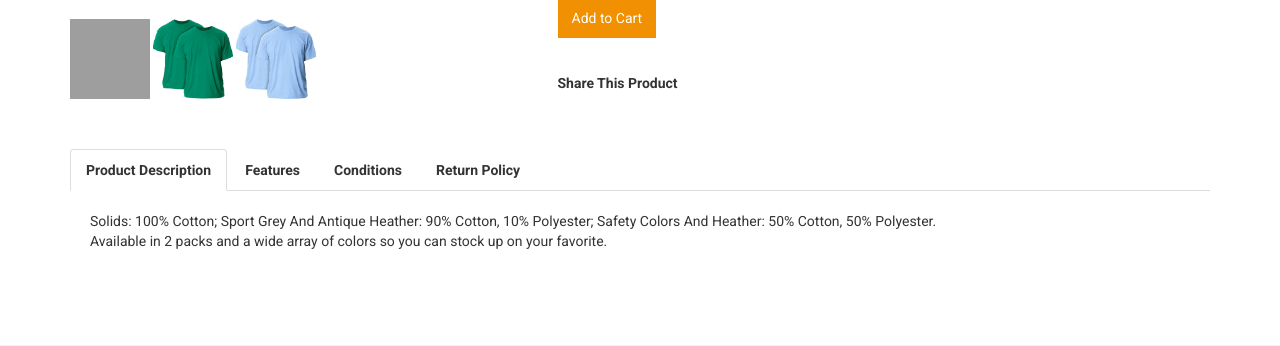
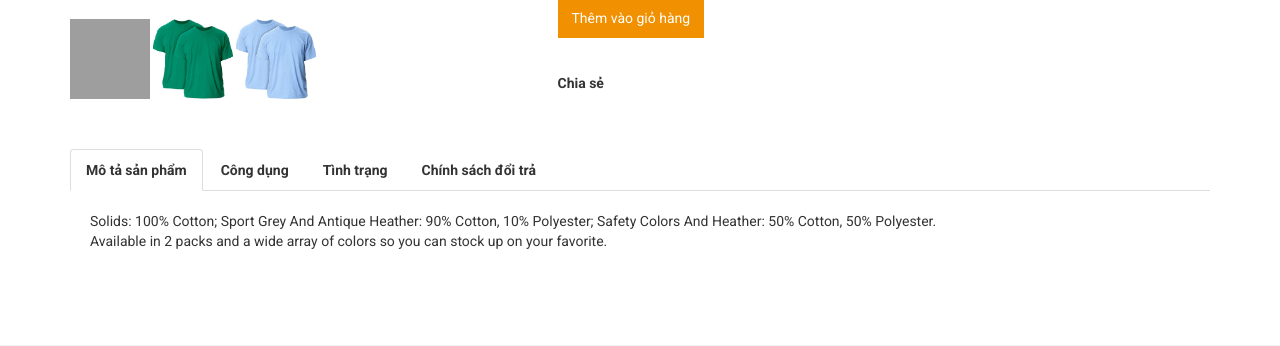
Before and after one commit to viphan31221021781/PTUD_Nhom2_CK, a PHP site: page /product.php?id=83 in a window 1280 px wide. Shown: the part 699-1045 px from the top of the page. Run offline with PHP 8.4, Linux system fonts and the light colour scheme; data comes from the database, SQL or seed files in the repository; data that the repository does not hold is empty; some libraries are stand-ins or nearby versions; grey boxes are pictures that could not be loaded.

Commit message:
Update product.php

```diff
--- a/product.php
+++ b/product.php
@@ -414,7 +414,7 @@ if($success_message1 != '') {
                                 <div class="row">
                                     <?php if(isset($size)): ?>
                                     <div class="col-md-12 mb_20">
-                                        <?php echo LANG_VALUE_52; ?> <br>
+                                        <?php echo "Số lượng"; ?> <br>
                                         <select name="size_id" class="form-control select2" style="width:auto;">
                                             <?php
                                             $statement = $pdo->prepare("SELECT * FROM tbl_size");
@@ -434,7 +434,7 @@ if($success_message1 != '') {
 
                                     <?php if(isset($color)): ?>
                                     <div class="col-md-12">
-                                        <?php echo LANG_VALUE_53; ?> <br>
+                                        <?php echo "Màu sắc"; ?> <br>
                                         <select name="color_id" class="form-control select2" style="width:auto;">
                                             <?php
                                             $statement = $pdo->prepare("SELECT * FROM tbl_color");
@@ -456,7 +456,7 @@ if($success_message1 != '') {
 
                             </div>
 							<div class="p-price">
-                                <span style="font-size:14px;"><?php echo LANG_VALUE_54; ?></span><br>
+                                <span style="font-size:14px;"><?php echo "Giá"; ?></span><br>
                                 <span>
                                     <?php if($p_old_price!=''): ?>
                                         <del><?php echo $p_old_price; ?><?php echo "₫"; ?></del>
@@ -468,15 +468,15 @@ if($success_message1 != '') {
                             <input type="hidden" name="p_name" value="<?php echo $p_name; ?>">
                             <input type="hidden" name="p_featured_photo" value="<?php echo $p_featured_photo; ?>">
 							<div class="p-quantity">
-                                <?php echo LANG_VALUE_55; ?> <br>
+                                <?php echo "Số lượng"; ?> <br>
 								<input type="number" class="input-text qty" step="1" min="1" max="" name="p_qty" value="1" title="Qty" size="4" pattern="[0-9]*" inputmode="numeric">
 							</div>
 							<div class="btn-cart btn-cart1">
-                                <input type="submit" value="<?php echo LANG_VALUE_154; ?>" name="form_add_to_cart">
+                                <input type="submit" value="<?php echo "Thêm vào giỏ hàng"; ?>" name="form_add_to_cart">
 							</div>
                             </form>
 							<div class="share">
-                                <?php echo LANG_VALUE_58; ?> <br>
+                                <?php echo "Chia sẻ"; ?> <br>
 								<div class="sharethis-inline-share-buttons"></div>
 							</div>
 						</div>
@@ -486,10 +486,10 @@ if($success_message1 != '') {
 						<div class="col-md-12">
 							<!-- Nav tabs -->
 							<ul class="nav nav-tabs" role="tablist">
-								<li role="presentation" class="active"><a href="#description" aria-controls="description" role="tab" data-toggle="tab"><?php echo LANG_VALUE_59; ?></a></li>
-								<li role="presentation"><a href="#feature" aria-controls="feature" role="tab" data-toggle="tab"><?php echo LANG_VALUE_60; ?></a></li>
-                                <li role="presentation"><a href="#condition" aria-controls="condition" role="tab" data-toggle="tab"><?php echo LANG_VALUE_61; ?></a></li>
-                                <li role="presentation"><a href="#return_policy" aria-controls="return_policy" role="tab" data-toggle="tab"><?php echo LANG_VALUE_62; ?></a></li>
+								<li role="presentation" class="active"><a href="#description" aria-controls="description" role="tab" data-toggle="tab"><?php echo "Mô tả sản phẩm"; ?></a></li>
+								<li role="presentation"><a href="#feature" aria-controls="feature" role="tab" data-toggle="tab"><?php echo "Công dụng"; ?></a></li>
+                                <li role="presentation"><a href="#condition" aria-controls="condition" role="tab" data-toggle="tab"><?php echo "Tình trạng"; ?></a></li>
+                                <li role="presentation"><a href="#return_policy" aria-controls="return_policy" role="tab" data-toggle="tab"><?php echo "Chính sách đổi trả"; ?></a></li>
                                <!-- <li role="presentation"><a href="#review" aria-controls="review" role="tab" data-toggle="tab"><?php echo LANG_VALUE_63; ?></a></li> -->
 							</ul>
 
```
